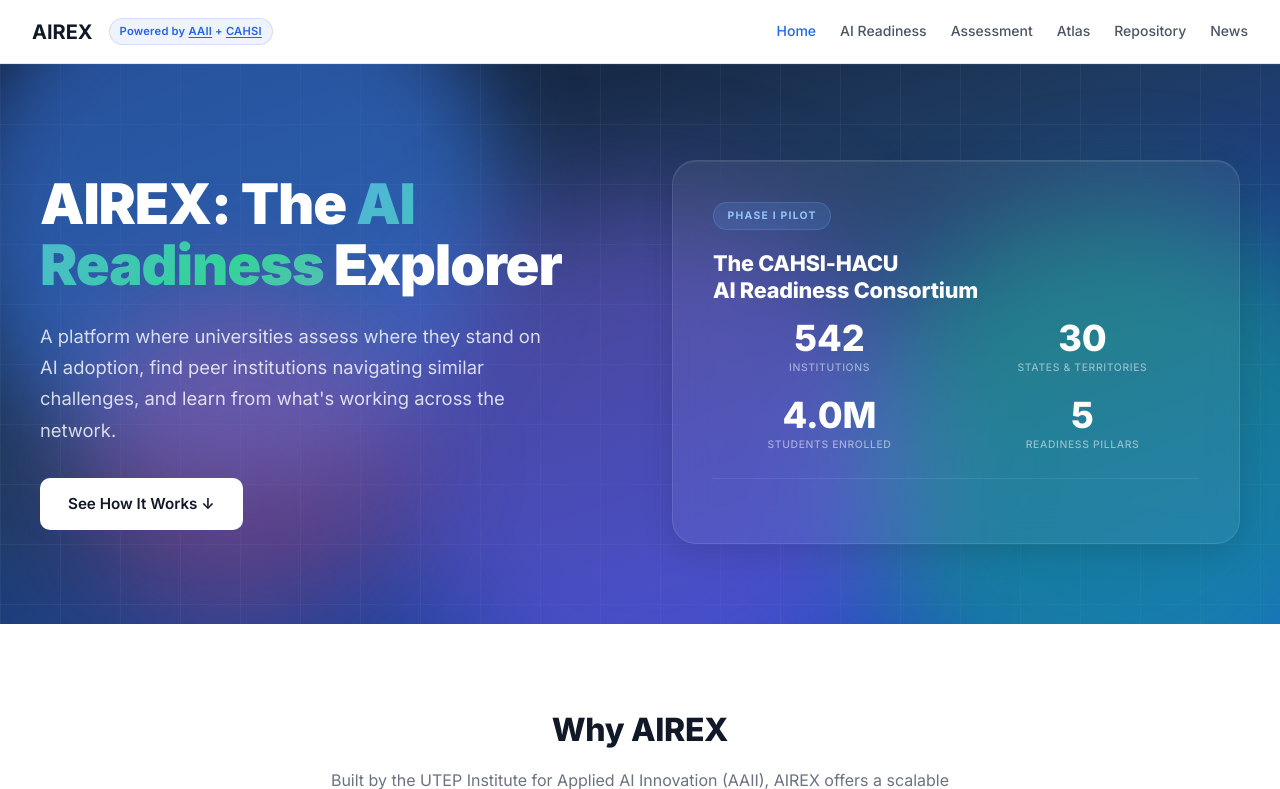
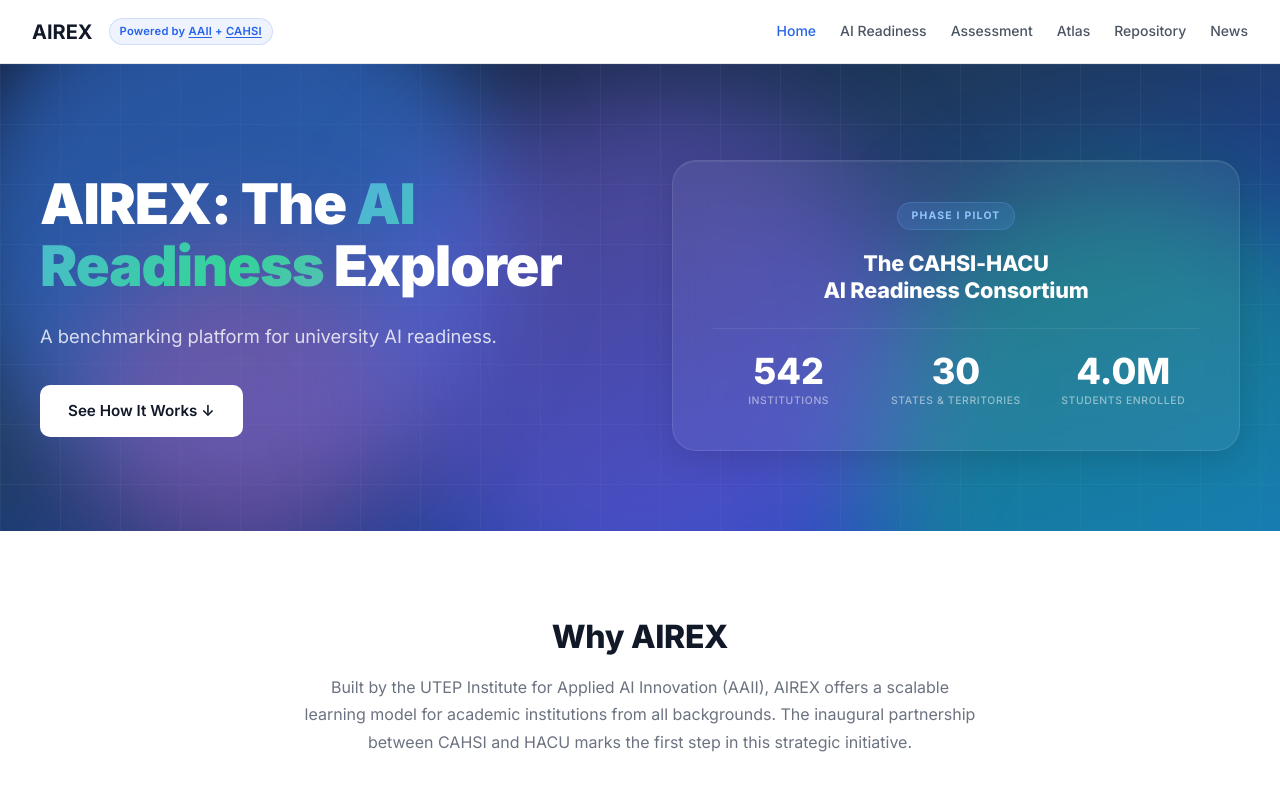
Before and after one commit to cauamcardoso/arex-platform, a Flask app: page / in a window 1280 px wide. Shown: the top 789 px of the page. Run offline with Flask 3, Linux system fonts and the light colour scheme.

Commit message:
Polish hero banner for exec-level first impression
- Tighten subtitle to single scannable line
- Drop '5 Readiness Pillars' from stats grid (methodology detail, not scale)
- Switch stats to 3-column single row (542 / 30 / 4.0M)
- Center-align all card content (badge, heading, stats)
- Add divider line between consortium heading and stats grid

Co-Authored-By: Claude Opus 4.6 <noreply@anthropic.com>

```diff
--- a/templates/home.html
+++ b/templates/home.html
@@ -335,6 +335,7 @@
                 0 8px 32px rgba(0, 0, 0, 0.12),
                 inset 0 1px 0 rgba(255, 255, 255, 0.08);
             color: white;
+            text-align: center;
         }
 
         .hero-stats-badge {
@@ -349,23 +350,24 @@
             border-radius: 999px;
             color: #93c5fd;
             margin-bottom: 1.25rem;
+            text-align: center;
         }
 
         .hero-stats-heading {
             font-size: 1.35rem;
             font-weight: 800;
             line-height: 1.25;
-            margin-bottom: 1rem;
+            margin-bottom: 1.5rem;
+            padding-bottom: 1.5rem;
+            border-bottom: 1px solid rgba(255, 255, 255, 0.08);
             letter-spacing: -0.01em;
+            text-align: center;
         }
 
         .hero-stats-grid {
             display: grid;
-            grid-template-columns: 1fr 1fr;
-            gap: 1.25rem;
-            margin-bottom: 1.5rem;
-            padding-bottom: 1.5rem;
-            border-bottom: 1px solid rgba(255, 255, 255, 0.08);
+            grid-template-columns: repeat(3, 1fr);
+            gap: 1rem;
         }
 
         .hero-stat {
@@ -1056,6 +1058,7 @@
             .hero-orb { display: none; }
             .hero-stats-card { padding: 2rem 1.5rem; }
             .hero-stats-heading { font-size: 1.15rem; }
+            .hero-stats-grid { grid-template-columns: repeat(3, 1fr); gap: 0.75rem; }
             .hero-stat-number { font-size: 1.85rem; }
             .journey { padding: 4rem 1.5rem; }
             .journey-step,
@@ -1125,7 +1128,7 @@
                 <h1>AIREX: The <span class="highlight">AI Readiness</span> Explorer</h1>
 
                 <p class="hero-desc">
-                    A platform where universities assess where they stand on AI adoption, find peer institutions navigating similar challenges, and learn from what's working across the network.
+                    A benchmarking platform for university AI readiness.
                 </p>
 
                 <div class="hero-actions">
@@ -1148,10 +1151,6 @@
                     <div class="hero-stat">
                         <div class="hero-stat-number">{{ total_enrollment_display }}</div>
                         <div class="hero-stat-label">Students Enrolled</div>
-                    </div>
-                    <div class="hero-stat">
-                        <div class="hero-stat-number">5</div>
-                        <div class="hero-stat-label">Readiness Pillars</div>
                     </div>
                 </div>
             </div>
```
